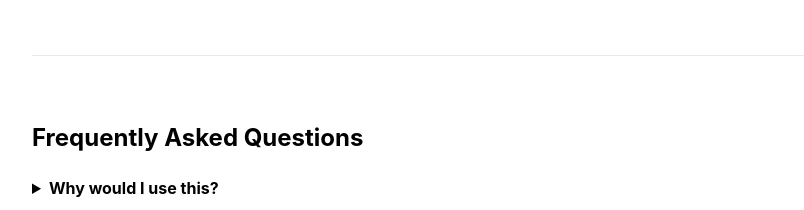
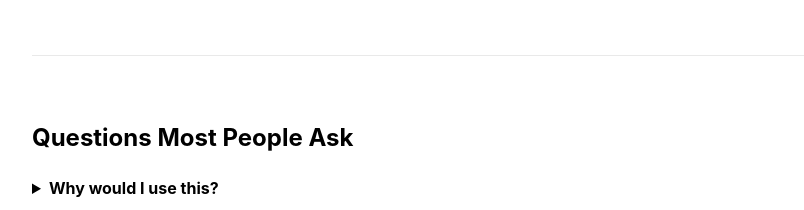
Before and after one commit to uzo2300/tryweb, a website: page index.html in a window 1280 px wide. Shown: the part 6380-6590 px from the top of the page, without its empty margins (68-872 px from the left). Drawn offline with Linux system fonts and the light colour scheme.

Commit message:
changed frequently asked questions

```diff
--- a/index.html
+++ b/index.html
@@ -286,7 +286,7 @@
       </article>
       <hr />
       <article id="faq">
-        <h2>Frequently Asked Questions</h2>
+        <h2>Questions Most People Ask</h2>
         <details>
           <summary>Why would I use this?</summary>
           <p>If you just want to launch already.</p>
```
